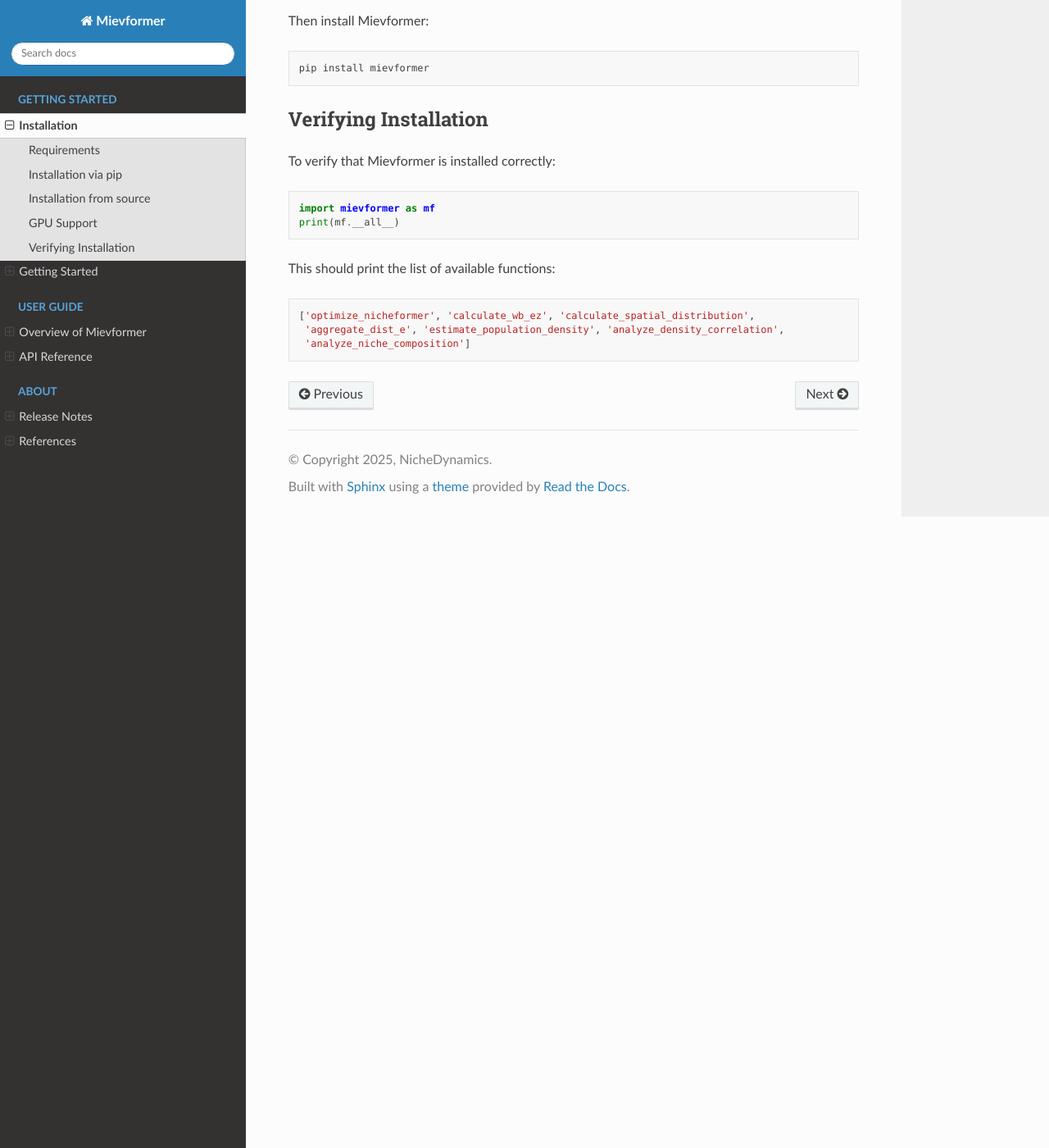
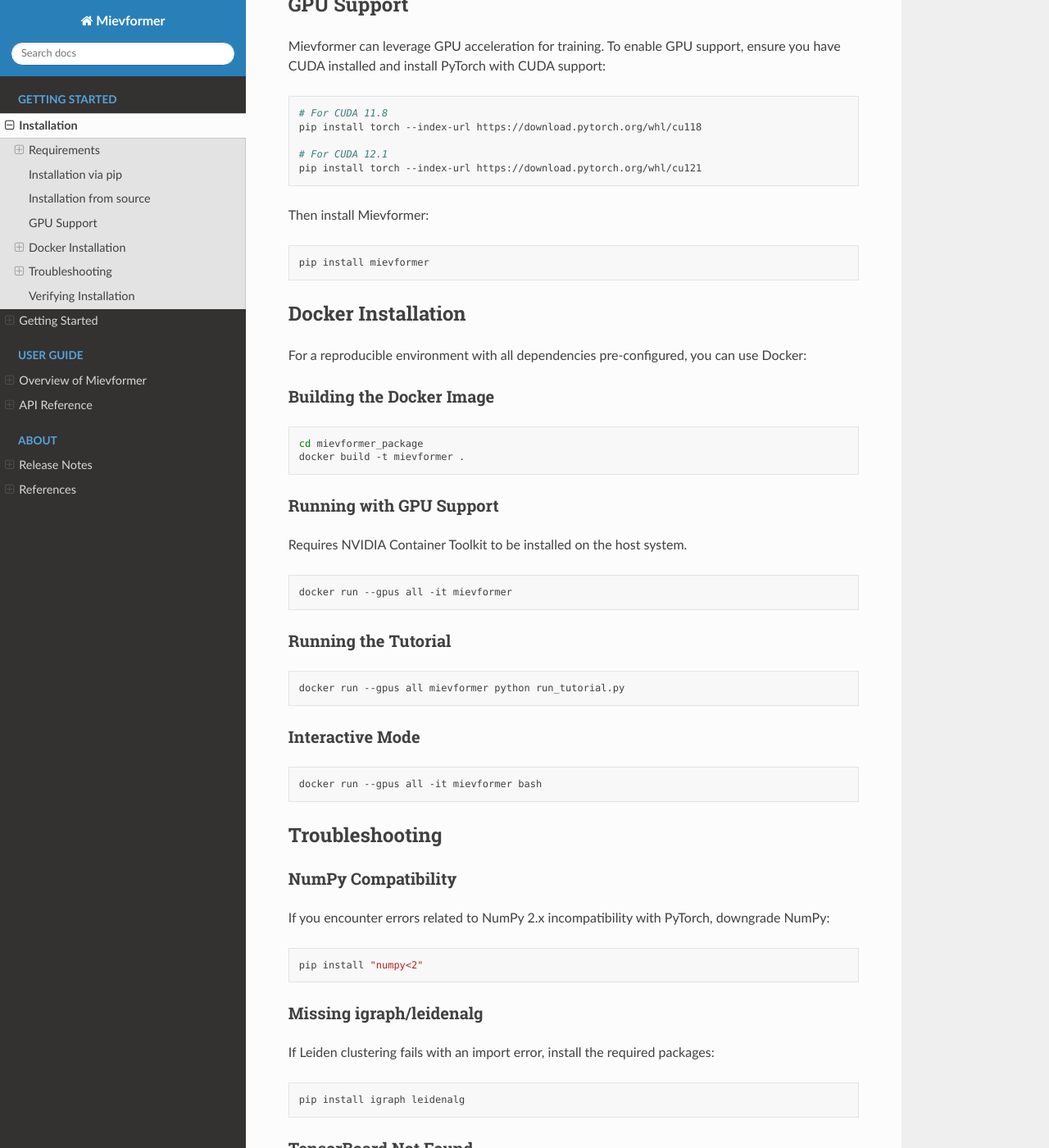
Before and after one commit to kojikoji/mievformer_package, a Sphinx documentation site: the page built from docs/installation.md, in a window 1280 px wide and 1400 px high, scrolled down 1151 px. Shown: the whole window at 82% size. Built offline with Sphinx 7.4.7 and the Read the Docs theme 3.1.0, drawn with Linux system fonts in a browser that asks for light colours; some of the changed text lies outside the part shown.

Commit message:
Add Docker support and update installation documentation
- Add Dockerfile with PyTorch CUDA 12.1 base image
- Add .dockerignore to exclude unnecessary files
- Update installation.md with Docker instructions and troubleshooting
- Document optional dependencies (igraph, leidenalg, tensorboard)
- Add NumPy <2 compatibility note for PyTorch

Co-Authored-By: Claude Opus 4.5 <noreply@anthropic.com>

````diff
--- a/docs/installation.md
+++ b/docs/installation.md
@@ -5,7 +5,7 @@
 Mievformer requires Python 3.9 or later. The following dependencies will be installed automatically:
 
 - PyTorch >= 2.0
-- NumPy
+- NumPy (<2.0 recommended for PyTorch compatibility)
 - Pandas
 - Scanpy
 - AnnData
@@ -14,6 +14,17 @@ Mievformer requires Python 3.9 or later. The following dependencies will be inst
 - matplotlib
 - seaborn
 - scipy
+
+### Optional Dependencies
+
+For full functionality, the following packages are recommended:
+
+- **igraph** and **leidenalg**: Required for Leiden clustering in Scanpy
+- **tensorboard**: Required for training visualization and logging
+
+```bash
+pip install igraph leidenalg tensorboard
+```
 
 ## Installation via pip
 
@@ -51,6 +62,63 @@ Then install Mievformer:
 pip install mievformer
 ```
 
+## Docker Installation
+
+For a reproducible environment with all dependencies pre-configured, you can use Docker:
+
+### Building the Docker Image
+
+```bash
+cd mievformer_package
+docker build -t mievformer .
+```
+
+### Running with GPU Support
+
+Requires NVIDIA Container Toolkit to be installed on the host system.
+
+```bash
+docker run --gpus all -it mievformer
+```
+
+### Running the Tutorial
+
+```bash
+docker run --gpus all mievformer python run_tutorial.py
+```
+
+### Interactive Mode
+
+```bash
+docker run --gpus all -it mievformer bash
+```
+
+## Troubleshooting
+
+### NumPy Compatibility
+
+If you encounter errors related to NumPy 2.x incompatibility with PyTorch, downgrade NumPy:
+
+```bash
+pip install "numpy<2"
+```
+
+### Missing igraph/leidenalg
+
+If Leiden clustering fails with an import error, install the required packages:
+
+```bash
+pip install igraph leidenalg
+```
+
+### TensorBoard Not Found
+
+If training fails with a TensorBoard error, install it:
+
+```bash
+pip install tensorboard
+```
+
 ## Verifying Installation
 
 To verify that Mievformer is installed correctly:
````
Also changed, not shown: 2 other files.
